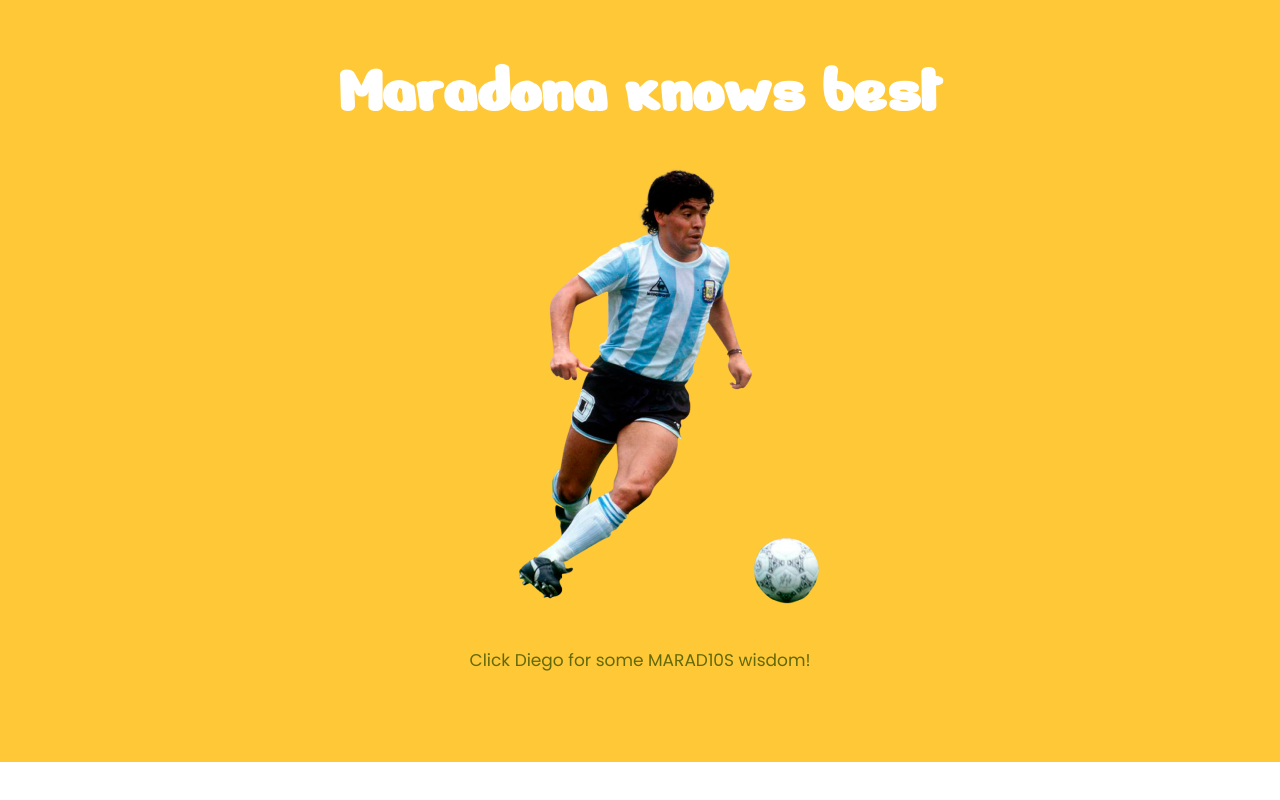
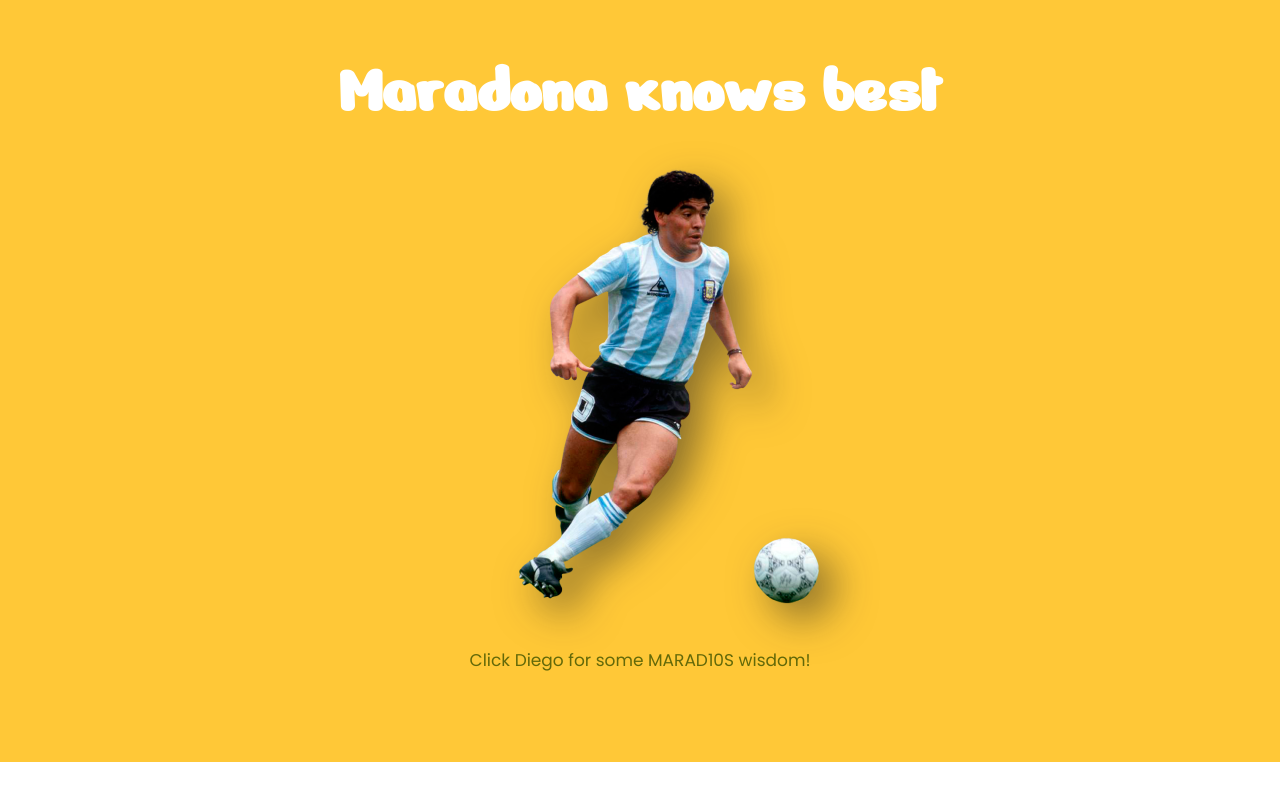
Before and after one commit to evelynfredin/2020isOverParty, a plain HTML site: page index.html in a window 1280 px wide. Shown: the part 838-1638 px from the top of the page. Drawn offline with Linux system fonts and the light colour scheme; no server answers.

Commit message:
Some animations, ready to move on to section 3

```diff
--- a/assets/css/animations.css
+++ b/assets/css/animations.css
@@ -29,3 +29,19 @@
     transform: translateX(0);
   }
 }
+
+@keyframes fromBottom {
+  0% {
+    opacity: 0;
+    transform: translateY(100px);
+  }
+
+  80% {
+    transform: translateY(-10px);
+  }
+
+  100% {
+    opacity: 1;
+    transform: translateY(0);
+  }
+}
--- a/assets/css/global.css
+++ b/assets/css/global.css
@@ -61,3 +61,12 @@ section {
   overflow: hidden;
   scroll-snap-align: start;
 }
+
+.hidden {
+  opacity: 0;
+}
+
+.slide-in {
+  animation: fromBottom 2s ease-out;
+  opacity: 1;
+}
--- a/assets/css/responsive.css
+++ b/assets/css/responsive.css
@@ -27,4 +27,7 @@
   .maradios h2 {
     font-size: 4rem;
   }
+  .quote {
+    max-width: 900px;
+  }
 }
--- a/assets/css/sections.css
+++ b/assets/css/sections.css
@@ -68,6 +68,24 @@ h1.year {
   text-align: center;
 }
 
+button.no-button {
+  background: transparent;
+  border: none;
+  filter: drop-shadow(16px 16px 20px rgba(29, 29, 29, 0.514));
+}
+
+button.no-button:focus {
+  outline: none;
+}
+
+.diego:hover {
+  transform: translateY(-0.5rem);
+}
+
+.diego:hover:active {
+  transform: translateY(-0.1rem);
+}
+
 /******************************
 * SECTION 2 – Trumpona
 ******************************/
--- a/assets/js/script.js
+++ b/assets/js/script.js
@@ -19,6 +19,9 @@ window.addEventListener('scroll', () => {
 const quote = document.querySelector('.quote');
 const url = 'https://marad10s.evelynfredin.com/api/';
 
+
+const maradona = document.querySelector('button.no-button');
+maradona.addEventListener('click', () => {
   fetch(url)
   .then((res) => {
       return res.json();
@@ -26,3 +29,25 @@ fetch(url)
   .then((json) => {
       quote.textContent = json.quote;
   });
+});
+
+
+const isInViewport = (elem) => {
+	let distance = elem.getBoundingClientRect();
+	return (
+		distance.top >= 0 &&
+		distance.left >= 0 &&
+		distance.bottom <= (window.innerHeight || document.documentElement.clientHeight) &&
+		distance.right <= (window.innerWidth || document.documentElement.clientWidth)
+	);
+};
+
+const slideAnim = document.querySelectorAll('.hidden');
+slideAnim.forEach(element => {
+    window.addEventListener('scroll', function () {
+        if (isInViewport(element)) {
+            element.classList.add('slide-in');
+        }
+    },
+    false);
+});
--- a/index.html
+++ b/index.html
@@ -38,14 +38,15 @@
         </section>
 
         <section class="maradios">
-            <h2>Maradona knows best</h2>
+            <h2 class="hidden">Maradona knows best</h2>
             <p class="quote"></p>
-            <picture>
-                <source media="(min-width: 700px)" srcset="assets/img/diego-lg.png" />
-                <source media="(max-width: 600px)" srcset="assets/img/diego-sm.png" />
-                <img class="diego" src="assets/img/diego-sm.png" alt="Diego Armando Maradona" />
-            </picture>
-
+            <button class="no-button">
+                <picture>
+                    <source media="(min-width: 700px)" srcset="assets/img/diego-lg.png" />
+                    <source media="(max-width: 600px)" srcset="assets/img/diego-sm.png" />
+                    <img class="diego hidden" src="assets/img/diego-sm.png" alt="Diego Armando Maradona" />
+                </picture>
+            </button>
             <p class="ask-diego">Click Diego for some MARAD10S wisdom!</p>
         </section>
 
```
Lines whose indentation alone changed are shown as unchanged.
